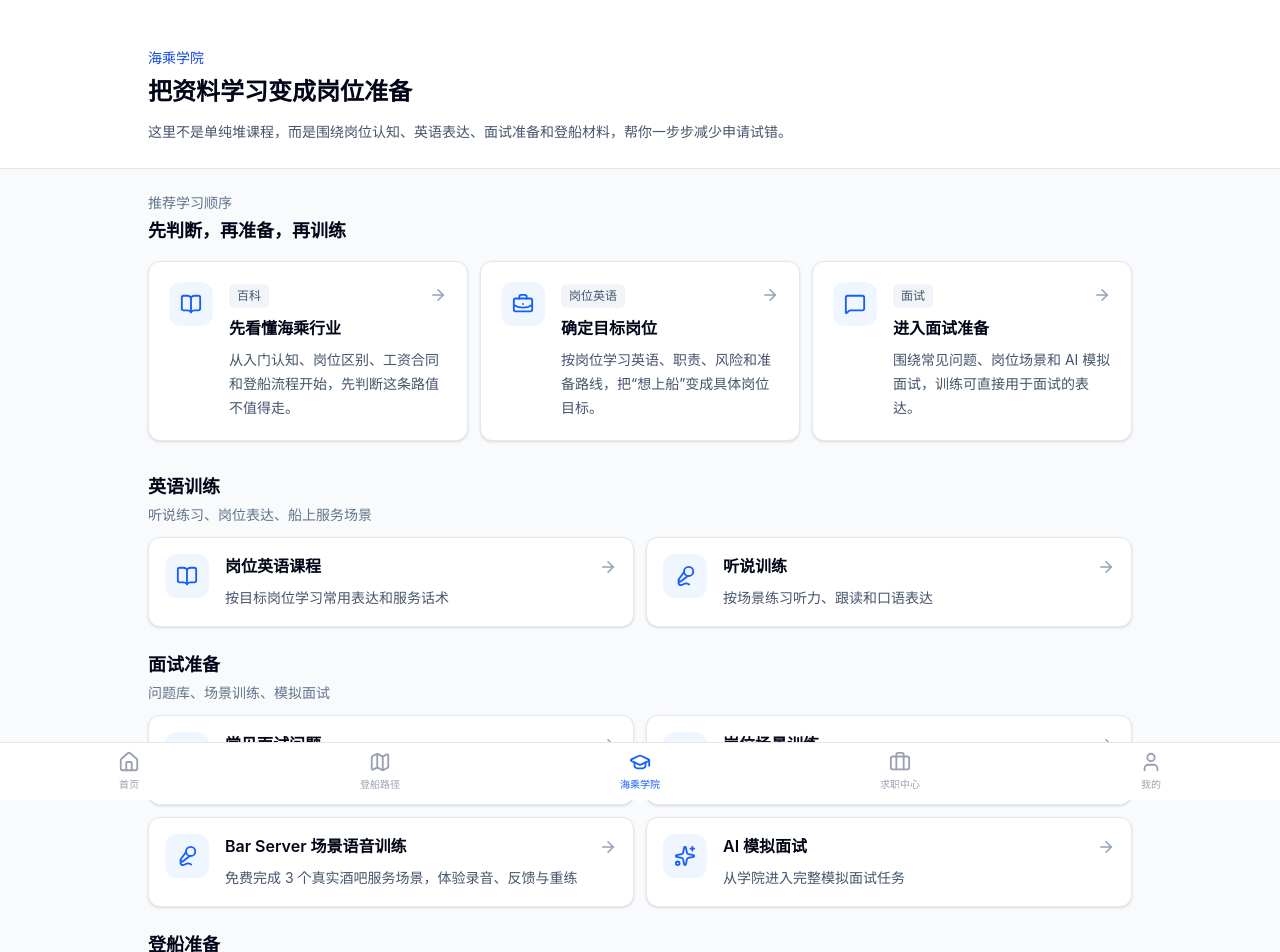
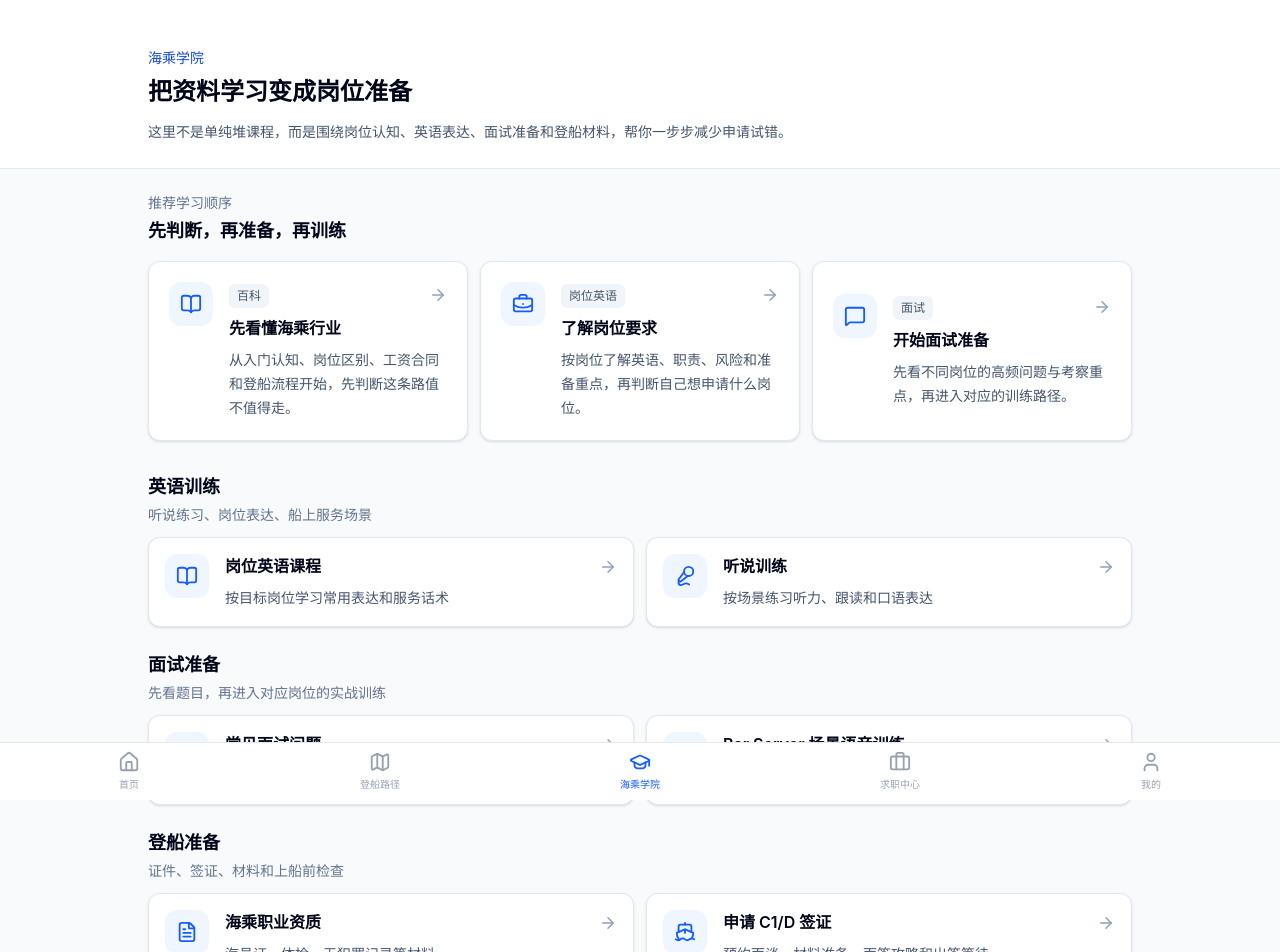
Before and after one commit to crewbroyu/sea-crew-guide, a React (Vite) app: page /academy in a window 1280 px wide. Shown: the top 952 px of the page. Built offline with nearby package versions, Linux system fonts and the light colour scheme; no server answers.

Commit message:
Clarify academy interview training flow

```diff
--- a/src/pages/Academy.jsx
+++ b/src/pages/Academy.jsx
@@ -3,13 +3,11 @@ import {
   ArrowRight,
   BookOpen,
   BriefcaseBusiness,
-  ClipboardList,
   FileText,
   MapPin,
   MessageSquare,
   Mic2,
   Ship,
-  Sparkles,
 } from 'lucide-react'
 
 const primaryModules = [
@@ -21,15 +19,15 @@ const primaryModules = [
     label: '百科',
   },
   {
-    title: '确定目标岗位',
-    description: '按岗位学习英语、职责、风险和准备路线，把“想上船”变成具体岗位目标。',
+    title: '了解岗位要求',
+    description: '按岗位了解英语、职责、风险和准备重点，再判断自己想申请什么岗位。',
     route: '/academy/position-english',
     icon: BriefcaseBusiness,
     label: '岗位英语',
   },
   {
-    title: '进入面试准备',
-    description: '围绕常见问题、岗位场景和 AI 模拟面试，训练可直接用于面试的表达。',
+    title: '开始面试准备',
+    description: '先看不同岗位的高频问题与考察重点，再进入对应的训练路径。',
     route: '/academy/interview-questions',
     icon: MessageSquare,
     label: '面试',
@@ -57,7 +55,7 @@ const learningSections = [
   },
   {
     title: '面试准备',
-    description: '问题库、场景训练、模拟面试',
+    description: '先看题目，再进入对应岗位的实战训练',
     items: [
       {
         title: '常见面试问题',
@@ -66,24 +64,11 @@ const learningSections = [
         icon: MessageSquare,
       },
       {
-        title: '岗位场景训练',
-        description: '练习客诉、点单、前台、销售等工作场景',
-        route: '/academy/scenarios',
-        icon: ClipboardList,
-      },
-      {
         title: 'Bar Server 场景语音训练',
         description: '免费完成 3 个真实酒吧服务场景，体验录音、反馈与重练',
         route: '/programs/bar-server',
         state: { from: 'academy' },
         icon: Mic2,
-      },
-      {
-        title: 'AI 模拟面试',
-        description: '从学院进入完整模拟面试任务',
-        route: '/tasks/phase2/Task7/mock',
-        state: { from: 'academy' },
-        icon: Sparkles,
       },
     ],
   },
```
